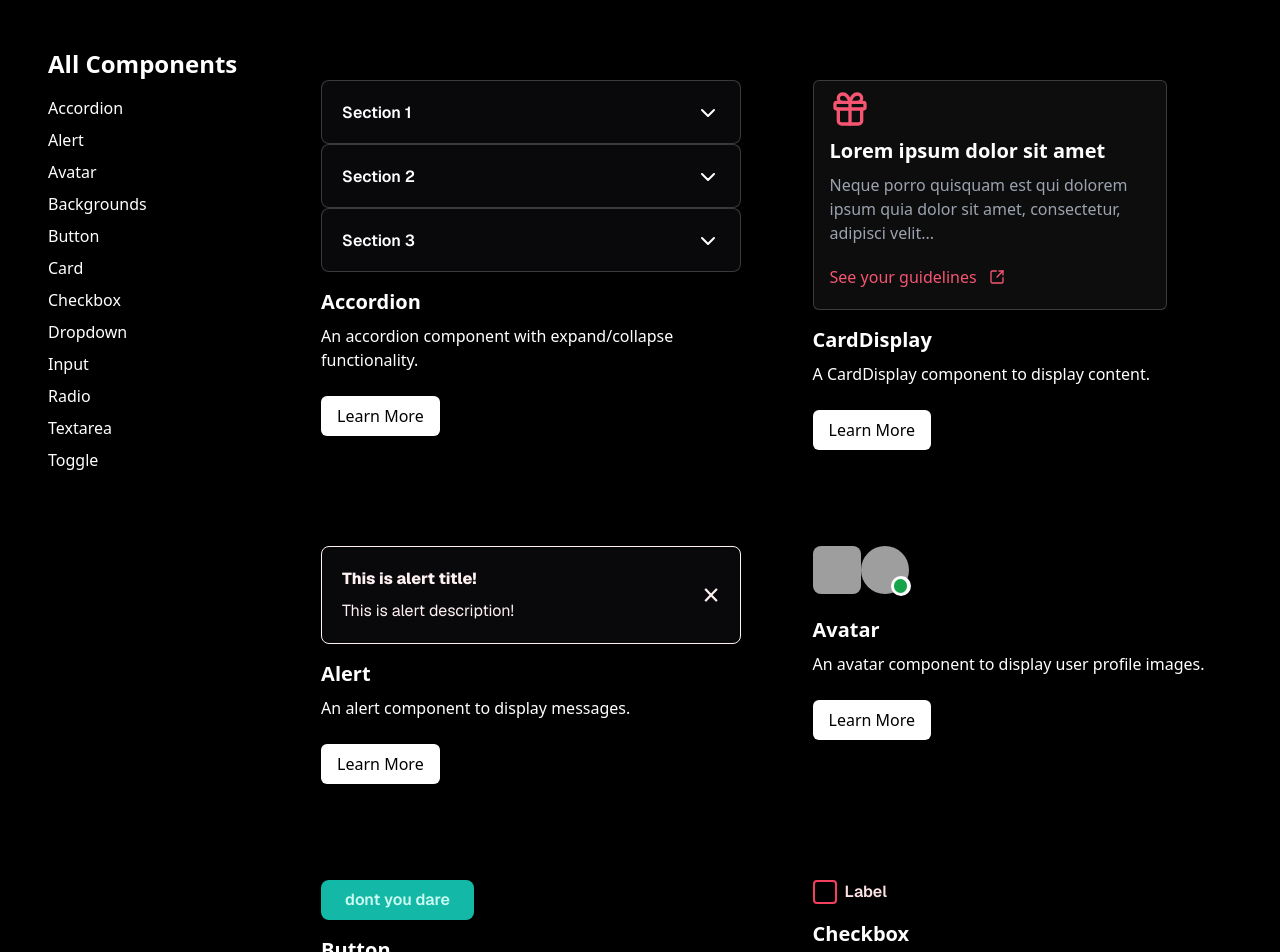
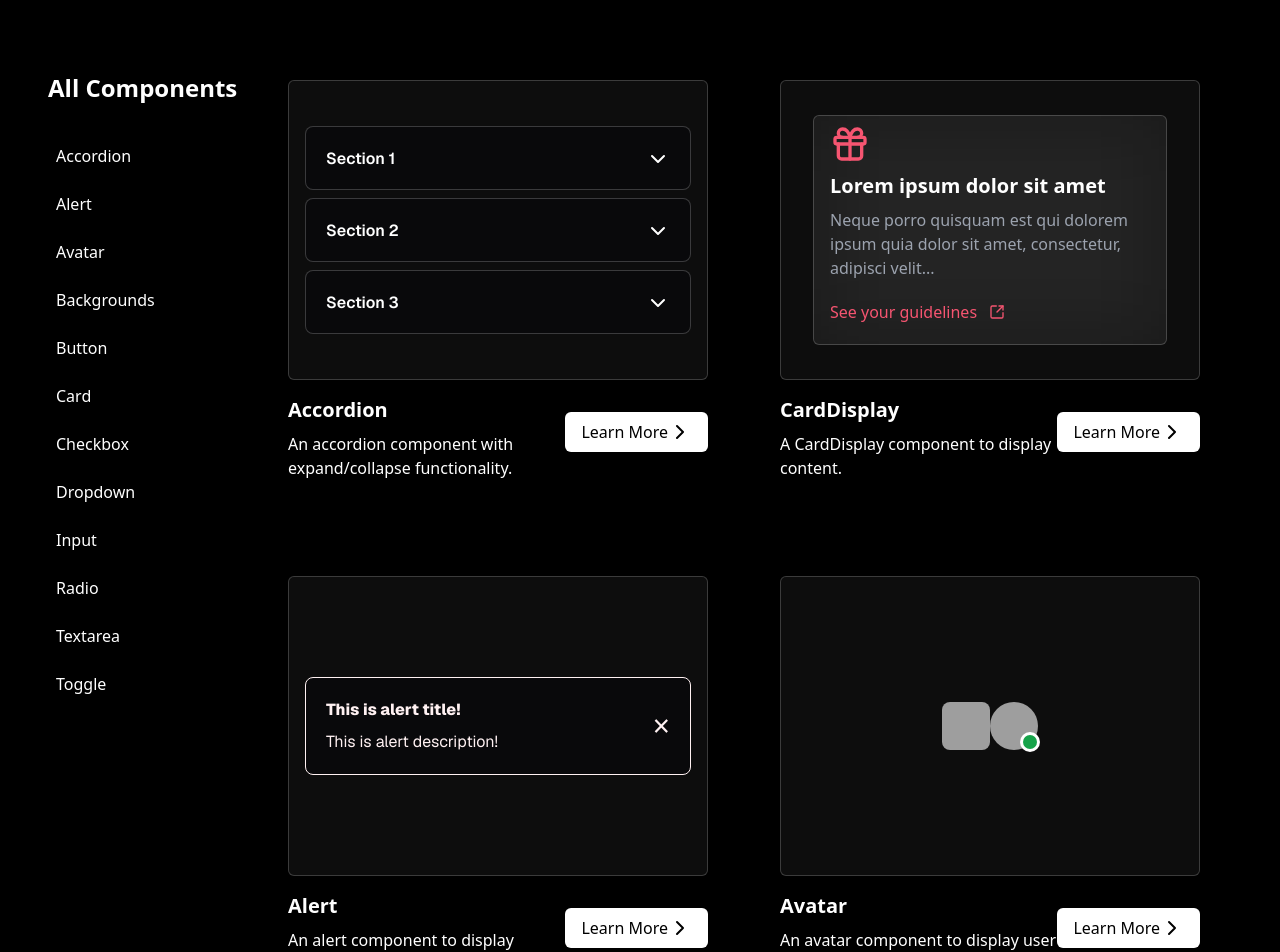
Before and after one commit to Vedant-Panchal/FlaminUI, a Next.js app: page /components in a window 1280 px wide. Shown: the part 80-1032 px from the top of the page. Built offline with nearby package versions, Linux system fonts and the light colour scheme; grey boxes are pictures that could not be loaded.

Commit message:
trying components page take 2

```diff
--- a/app/components/page.tsx
+++ b/app/components/page.tsx
@@ -1,12 +1,12 @@
 "use client"
 
-import Section1 from "@/components/ComponentPreview/Section/Section";
+import Section from "@/components/ComponentPreview/Section/Section";
 import React from "react";
 
 const Components = () => {
   return (
     <div className="w-full h-max">
-      <Section1 />
+      <Section />
     </div>
   );
 }
--- a/components/ComponentPreview/Section/CardDisplay.tsx
+++ b/components/ComponentPreview/Section/CardDisplay.tsx
@@ -7,19 +7,27 @@ interface CardDisplayProps {
   children?: React.ReactNode;
   buttonText: string;
   buttonLink: string;
+  buttonIcon: React.ReactNode;
 }
 
-const CardDisplay: React.FC<CardDisplayProps> = ({ title, description, children, buttonText, buttonLink }) => {
+const CardDisplay: React.FC<CardDisplayProps> = ({ title, description, children, buttonText, buttonLink, buttonIcon }) => {
   return (
-    <div className="p-6 rounded-lg shadow-md">
-      <div className="mb-4">
+    <div className="p-6 rounded-lg shadow-md text-white flex flex-col w-full">
+      <div className="cardeffect w-full min-h-[300px] flex items-center justify-center p-4 mb-4">
         {children}
       </div>
-      <h3 className="text-xl font-bold mb-2">{title}</h3>
-      <p className="mb-4">{description}</p>
-      <Link href={buttonLink} className="mt-2 px-4 py-2 bg-white text-black rounded-md inline-block">
-        {buttonText}
-      </Link>
+      <div className="flex flex-row justify-between items-start">
+        <div className="flex-1">
+          <h3 className="text-xl font-bold mb-2">{title}</h3>
+          <p>{description}</p>
+        </div>
+        <div className="mt-4 flex items-center">
+          <Link href={buttonLink} className="px-4 py-2 bg-white text-black rounded-md inline-flex items-center">
+            {buttonText}
+            {buttonIcon}
+          </Link>
+        </div>
+      </div>
     </div>
   );
 }
--- a/components/ComponentPreview/Section/Section.tsx
+++ b/components/ComponentPreview/Section/Section.tsx
@@ -1,34 +1,53 @@
 import React from 'react';
 import Sidebar from './Sidebar';
-import { Accordion, AccordionItem, Button, Card, Checkbox, Input, Radio, TextArea, Toggle } from '@/lib';
-import { AccordionButton, AccordionContent } from '@/lib/components/Accordion/Accordion';
-import Alert from '@/lib/components/Alert/Alert';
-import AlertDescription from '@/lib/components/Alert/AlertDescription';
-import AlertTitle from '@/lib/components/Alert/AlertTitle';
-import Avatar from '@/lib/components/Avatar/Avatar';
 import CardDisplay from './CardDisplay';
 import { ComponentCard } from '@/components/ui/ComponentCards/ComponentCard';
-import { CardBody } from '@/lib/components/Card/CardBody';
-import { CardContainer } from '@/lib/components/Card/CardContainer';
-import { CardHeader } from '@/lib/components/Card/CardHeader';
-import { CardTitle } from '@/lib/components/Card/CardTitle';
-import { CardButton } from '@/lib/components/Card/CardButton';
-import { CardFooter } from '@/lib/components/Card/CardFooter';
-import { CardImage } from '@/lib/components/Card/CardImage';
-import { Gift, MoveRight, SquareArrowOutUpRight } from 'lucide-react';
-import { CardIcon } from '@/lib/components/Card/CardIcon';
-import { CardLink } from '@/lib/components/Card/CardLink';
-import { Dropdown } from '@/lib/components/Dropdown/Dropdown';
-import DropdownButton from '@/lib/components/Dropdown/DropdownButton';
-import DropdownContent from '@/lib/components/Dropdown/DropdownContent';
-import DropdownItem from '@/lib/components/Dropdown/DropdownItem';
-import DropdownLabel from '@/lib/components/Dropdown/DropdownLabel';
+import { ChevronRight, Gift, SquareArrowOutUpRight } from 'lucide-react';
+import {
+  Accordion,
+  AccordionItem,
+  AccordionButton,
+  AccordionContent,
+} from "@components/Accordion/Accordion";
+import Alert from "@components/Alert/Alert";
+import AlertTitle from "@components/Alert/AlertTitle";
+import AlertDescription from "@components/Alert/AlertDescription";
+import Avatar from "@components/Avatar/Avatar";
+import Button from '@components/Button/Button';
+import {
+  Card,
+  CardHeader,
+  CardTitle,
+  CardFooter,
+  CardButton,
+  CardBody,
+  CardContainer,
+  CardIcon,
+  CardImage,
+  CardLink,
+  CardCustomer,
+  CardRating,
+} from "@components/Card/Card";
+import Checkbox from "@components/Checkbox/Checkbox";
+import {
+  Dropdown,
+  DropdownButton,
+  DropdownItem,
+  DropdownContent,
+  DropdownLabel,
+} from "@components/Dropdown/Dropdown";
+import { Input } from '@components/Input/Input';
+import Radio from "@components/Radio/Radio";
+import {TextArea} from "@components/TextArea/TextArea";
+import { Toggle } from "@components/Toggle/Toggle";
 
-const Section1: React.FC = () => {
+const Section: React.FC = () => {
   return (
     <div className="flex mt-28">
-      <Sidebar />
-      <div className="flex-grow p-6 text-white">
+      <div className='absolute top-28 mt-6'>
+        <Sidebar />
+      </div>
+      <div className="flex-grow p-6 text-white mr-8 ml-[240px]">
         <div className="grid grid-cols-1 md:grid-cols-2 gap-6">
           <div id="Accordion" className="mb-6">
             <CardDisplay
@@ -36,8 +55,9 @@ const Section1: React.FC = () => {
               description="An accordion component with expand/collapse functionality."
               buttonText="Learn More"
               buttonLink="/docs/accordion"
+              buttonIcon={<ChevronRight className="h-6 w-6" />}
             >
-              <Accordion variant="rounded" border={true}>
+              <Accordion variant="rounded" border={true} className='gap-2 w-[400px]'>
                 <AccordionItem index={0}>
                   <AccordionButton>Section 1</AccordionButton>
                   <AccordionContent>Content for section 1</AccordionContent>
@@ -59,6 +79,7 @@ const Section1: React.FC = () => {
               description='A CardDisplay component to display content.'
               buttonText='Learn More'
               buttonLink='/docs/card'
+              buttonIcon={<ChevronRight className="h-6 w-6" />}
             >
               <ComponentCard>
                 <Card>
@@ -83,7 +104,7 @@ const Section1: React.FC = () => {
                         </CardFooter>
                     </CardContainer>
                 </Card>
-            </ComponentCard>
+              </ComponentCard>
             </CardDisplay>
           </div>
           <div id='Alert' className='mb-6'>
@@ -92,8 +113,9 @@ const Section1: React.FC = () => {
               description='An alert component to display messages.'
               buttonText='Learn More'
               buttonLink='/docs/alert'
+              buttonIcon={<ChevronRight className="h-6 w-6" />}
             >
-              <Alert dismissAfter={200000}>
+              <Alert dismissAfter={200000} className="w-[400px]">
                 <AlertTitle>This is alert title!</AlertTitle>
                 <AlertDescription>This is alert description!</AlertDescription>
               </Alert>
@@ -105,6 +127,7 @@ const Section1: React.FC = () => {
               description='An avatar component to display user profile images.'
               buttonText='Learn More'
               buttonLink='/docs/avatar'
+              buttonIcon={<ChevronRight className="h-6 w-6" />}
             >
               <Avatar
                 isRounded={false}
@@ -119,6 +142,7 @@ const Section1: React.FC = () => {
               description='A button component to trigger actions.'
               buttonText='Learn More'
               buttonLink='/docs/button'
+              buttonIcon={<ChevronRight className="h-6 w-6" />}
             >
               <Button variant='success'>dont you dare</Button>
             </CardDisplay>
@@ -129,6 +153,7 @@ const Section1: React.FC = () => {
               description='A checkbox component to select options.'
               buttonText='Learn More'
               buttonLink='/docs/checkbox'
+              buttonIcon={<ChevronRight className="h-6 w-6" />}
             >
               <Checkbox label="Label" />
             </CardDisplay>
@@ -139,6 +164,7 @@ const Section1: React.FC = () => {
               description='A dropdown component to select options.'
               buttonText='Learn More'
               buttonLink='/docs/dropdown'
+              buttonIcon={<ChevronRight className="h-6 w-6" />}
             >
               <Dropdown>
                 <DropdownButton defaultText="Select an option" />
@@ -157,8 +183,8 @@ const Section1: React.FC = () => {
               description='An input component to enter data.'
               buttonText='Learn More'
               buttonLink='/docs/input'
+              buttonIcon={<ChevronRight className="h-6 w-6" />}
             >
-              <ComponentCard>
                 <Input
                   placeholder="Enter some text"
                   type="password"
@@ -166,7 +192,6 @@ const Section1: React.FC = () => {
                   variant="error"
                   className="input-field"
                 />
-              </ComponentCard>
             </CardDisplay>
           </div>
           <div id='Radio' className='mb-6'>
@@ -175,6 +200,7 @@ const Section1: React.FC = () => {
               description='A radio component to select options.'
               buttonText='Learn More'
               buttonLink='/docs/radio'
+              buttonIcon={<ChevronRight className="h-6 w-6" />}
             >
               <Radio label="Label" />
             </CardDisplay>
@@ -185,6 +211,7 @@ const Section1: React.FC = () => {
               description='A textarea component to enter multiple lines of text.'
               buttonText='Learn More'
               buttonLink='/docs/textarea'
+              buttonIcon={<ChevronRight className="h-6 w-6" />}
             >
               <TextArea placeholder="Enter your text here..." variant="" />
             </CardDisplay>
@@ -195,6 +222,7 @@ const Section1: React.FC = () => {
               description='A toggle component to switch between two states.'
               buttonText='Learn More'
               buttonLink='/docs/toggle'
+              buttonIcon={<ChevronRight className="h-6 w-6" />}
             >
               <Toggle label="Default Toggle" />
             </CardDisplay>
@@ -205,4 +233,4 @@ const Section1: React.FC = () => {
   );
 }
 
-export default Section1;
+export default Section;
--- a/components/ComponentPreview/Section/Sidebar.tsx
+++ b/components/ComponentPreview/Section/Sidebar.tsx
@@ -1,22 +1,71 @@
 import React from 'react';
+import Link from 'next/link';
 
 const Sidebar: React.FC = () => {
   return (
     <div className="w-64 h-full text-white p-4 ml-8">
-      <h2 className="text-2xl font-bold mb-4">All Components</h2>
+      <h2 className="text-2xl font-bold mb-8">All Components</h2>
       <ul>
-        <li className="mb-2"><a href="docs/accordion" className="hover:underline">Accordion</a></li>
-        <li className="mb-2"><a href="docs/alert" className="hover:underline">Alert</a></li>
-        <li className="mb-2"><a href="docs/avatar" className="hover:underline">Avatar</a></li>
-        <li className="mb-2"><a href="docs/backgrounds" className="hover:underline">Backgrounds</a></li>
-        <li className="mb-2"><a href="docs/button" className="hover:underline">Button</a></li>
-        <li className="mb-2"><a href="docs/card" className="hover:underline">Card</a></li>
-        <li className="mb-2"><a href="docs/checkbox" className="hover:underline">Checkbox</a></li>
-        <li className="mb-2"><a href="docs/dropdown" className="hover:underline">Dropdown</a></li>
-        <li className="mb-2"><a href="docs/input" className="hover:underline">Input</a></li>
-        <li className="mb-2"><a href="docs/radio" className="hover:underline">Radio</a></li>
-        <li className="mb-2"><a href="docs/textarea" className="hover:underline">Textarea</a></li>
-        <li className="mb-2"><a href="docs/toggle" className="hover:underline">Toggle</a></li>
+        <li className="mb-2 hover:text-primary-550 hover:pl-4 transition-all p-2 rounded-md">
+          <Link href="/docs/accordion">
+            Accordion
+          </Link>
+        </li>
+        <li className="mb-2 hover:text-primary-550 hover:pl-4 transition-all p-2 rounded-md">
+          <Link href="/docs/alert">
+            Alert
+          </Link>
+        </li>
+        <li className="mb-2 hover:text-primary-550 hover:pl-4 transition-all p-2 rounded-md">
+          <Link href="/docs/avatar">
+            Avatar
+          </Link>
+        </li>
+        <li className="mb-2 hover:text-primary-550 hover:pl-4 transition-all p-2 rounded-md">
+          <Link href="/docs/backgrounds">
+            Backgrounds
+          </Link>
+        </li>
+        <li className="mb-2 hover:text-primary-550 hover:pl-4 transition-all p-2 rounded-md">
+          <Link href="/docs/button">
+            Button
+          </Link>
+        </li>
+        <li className="mb-2 hover:text-primary-550 hover:pl-4 transition-all p-2 rounded-md">
+          <Link href="/docs/card">
+            Card
+          </Link>
+        </li>
+        <li className="mb-2 hover:text-primary-550 hover:pl-4 transition-all p-2 rounded-md">
+          <Link href="/docs/checkbox">
+            Checkbox
+          </Link>
+        </li>
+        <li className="mb-2 hover:text-primary-550 hover:pl-4 transition-all p-2 rounded-md">
+          <Link href="/docs/dropdown">
+            Dropdown
+          </Link>
+        </li>
+        <li className="mb-2 hover:text-primary-550 hover:pl-4 transition-all p-2 rounded-md">
+          <Link href="/docs/input">
+            Input
+          </Link>
+        </li>
+        <li className="mb-2 hover:text-primary-550 hover:pl-4 transition-all p-2 rounded-md">
+          <Link href="/docs/radio">
+            Radio
+          </Link>
+        </li>
+        <li className="mb-2 hover:text-primary-550 hover:pl-4 transition-all p-2 rounded-md">
+          <Link href="/docs/textarea">
+            Textarea
+          </Link>
+        </li>
+        <li className="mb-2 hover:text-primary-550 hover:pl-4 transition-all p-2 rounded-md">
+          <Link href="/docs/toggle">
+            Toggle
+          </Link>
+        </li>
       </ul>
     </div>
   );
```
Also changed, not shown: lib/components/Input/Input.tsx (+4 -4 lines).
